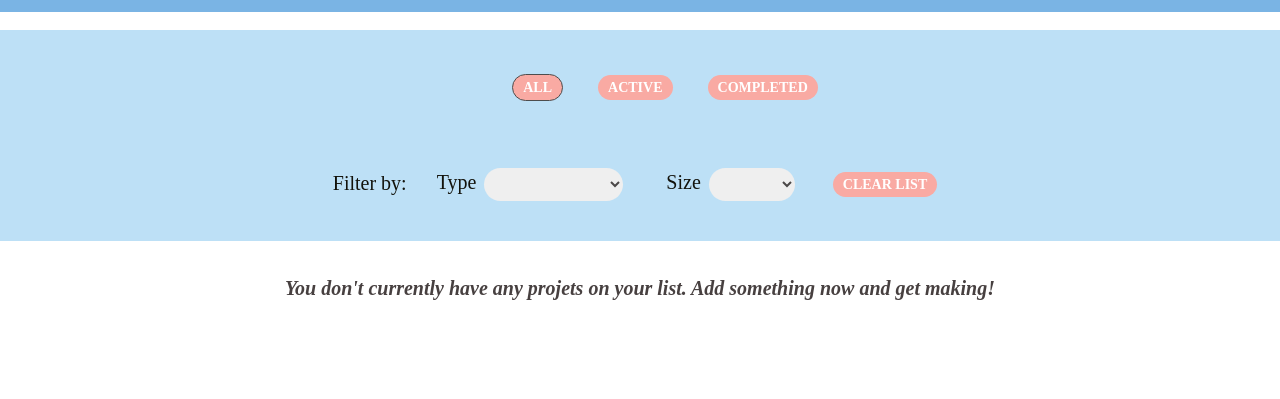
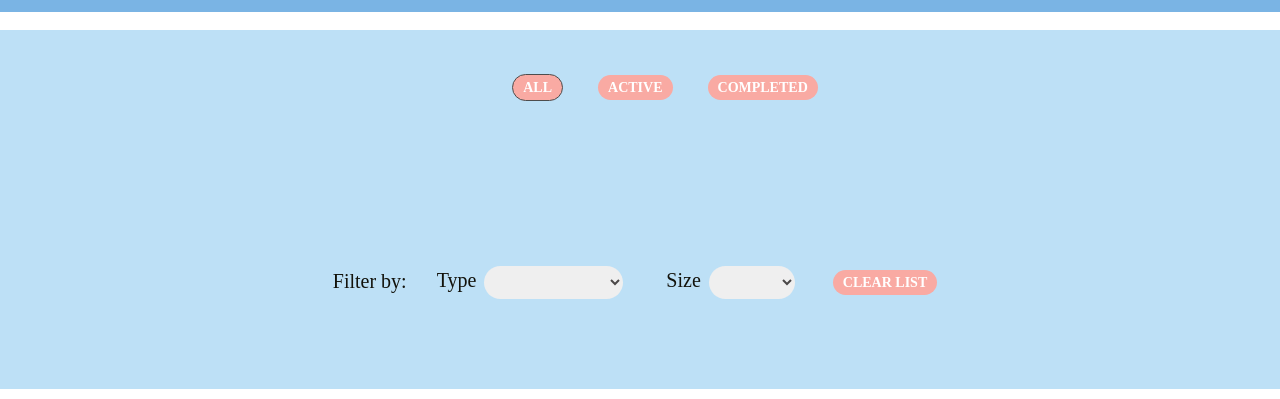
Before and after one commit to leah-massey/Creative-Project-Planner, a React (Create React App) app: page / in a window 1280 px wide. Shown: the part 465-864 px from the top of the page. Before the commit the page ends 800 px from the top, so only its background shows below. Built offline with nearby package versions, Linux system fonts and the light colour scheme.

Commit message:
Updated styling.

```diff
--- a/src/index.css
+++ b/src/index.css
@@ -165,6 +165,7 @@
 .filter {
   display: flex;
   justify-content: center;
+  padding-top: 50px;
 }
 
 .filter-heading {
@@ -183,6 +184,7 @@
   margin-right: 0.5rem;
   margin-left: 3rem;
   font-size: 2rem;
+  padding-bottom: 50px;
 }
 
 .actions button {
```
